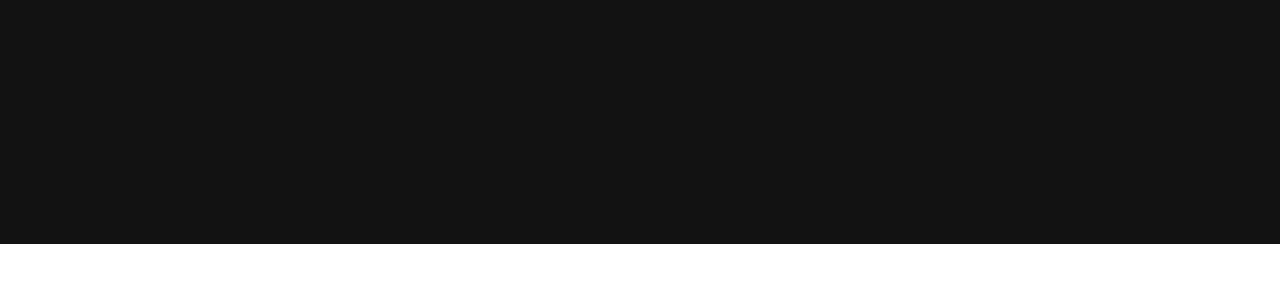
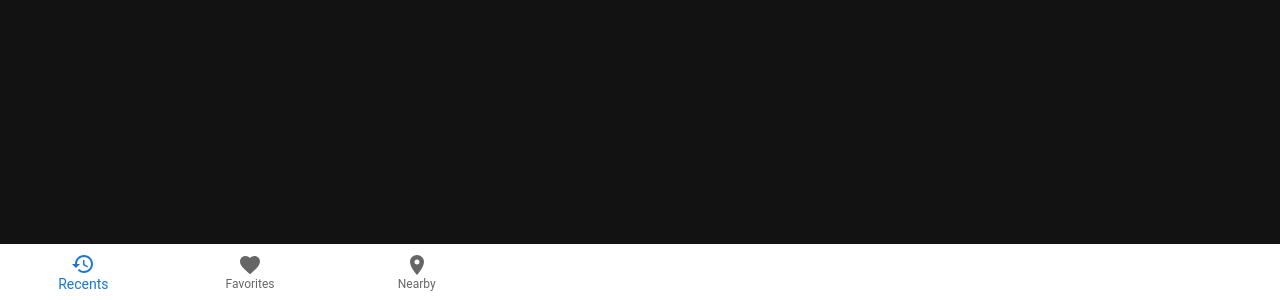
Before and after one commit to Codegeek2004/Cine-Bingelols, a React (Create React App) app: page / in a window 1280 px wide. Shown: the part 838-1138 px from the top of the page. Before the commit the page ends 1082 px from the top, so only its background shows below. Built offline with nearby package versions, Linux system fonts and the light colour scheme; the HTML template or start-up script is replaced by a standard one; a web font is replaced by a local one.

Commit message:
Update App.js

```diff
--- a/src/App.js
+++ b/src/App.js
@@ -1,12 +1,14 @@
 import React from 'react';
 import './App.css';
 import Header from './components/header/header';
+import SimpleBottomNavigation from './components/mainnav';
 
 function App() {
   return (
     <>
       <Header />
       <div className="app">fef</div>
+      <SimpleBottomNavigation />
     </>
   );
 }
```
